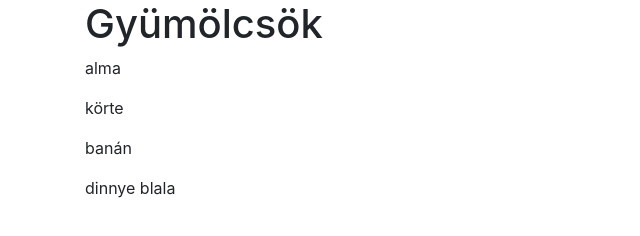
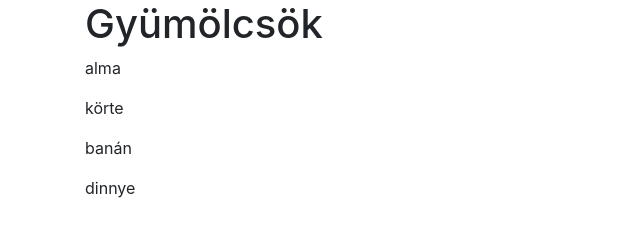
Before and after one commit to catlina83/gyumi, a website: page index.html in a window 1280 px wide. Shown: the full height of the page, 0-640 px from the left. Drawn offline with nearby package versions, Linux system fonts and the light colour scheme.

Commit message:
Dinnye javítva

```diff
--- a/index.html
+++ b/index.html
@@ -11,7 +11,7 @@
     <p>alma</p>
     <p>körte</p>
     <p>banán</p>
-    <p>dinnye blala</p>
+    <p>dinnye</p>
 </div>
 <body>
 
```
